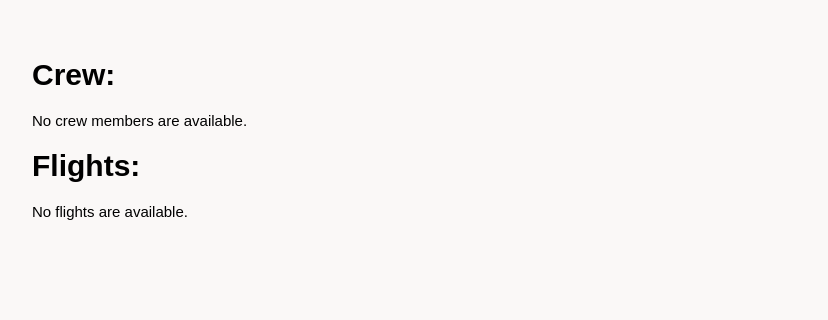
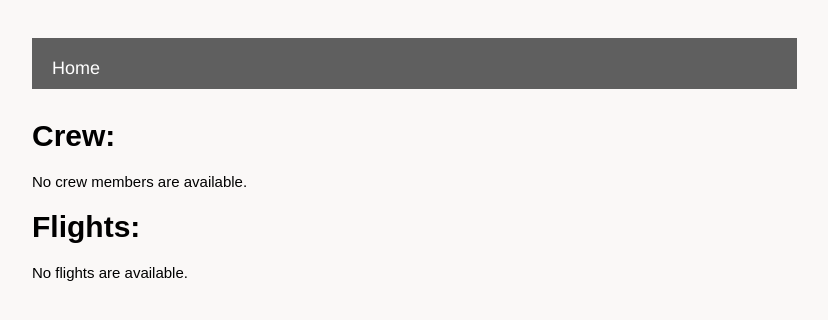
Before and after one commit to temujin-lampasa/MagisAir, a Django app: page /crew_assignments/ in a window 1280 px wide. Shown: the top 320 px of the page, without its empty margins (6-834 px from the left). Run offline with Django 3.2, Linux system fonts and the light colour scheme.

Commit message:
Add navbar to crew_assignment

```diff
--- a/src/passenger_view/static/passenger_view/style.css
+++ b/src/passenger_view/static/passenger_view/style.css
@@ -36,13 +36,22 @@ td {
 }
 
 /* NAVBAR */
-ul {
+
+#passenger_navbar {
   margin:auto;
   list-style-type: none;
   padding: 20 0 10 0;
   background-color: #5F5F5F;
   width: 765px;
   /* border:1px solid black; */
+}
+
+#crew_assign_navbar {
+  margin: 0 0 30px 0;
+  list-style-type: none;
+  padding: 20 0 10 0;
+  background-color: #5F5F5F;
+  width: 765px;
 }
 
 li {
--- a/src/templates/crew_assign_base.html
+++ b/src/templates/crew_assign_base.html
@@ -6,6 +6,7 @@
 </head>
 <body>
   <div id="crew_assign_block">
+    {% include 'crew_assign_navbar.html'%}
     {% block content %}
     {% endblock %}
   </div>
--- /dev/null
+++ b/src/templates/crew_assign_navbar.html
@@ -0,0 +1,3 @@
+<ul id="crew_assign_navbar">
+  <li> <a href='/crew_assignments/'> Home </a> </li>
+</ul>
--- a/src/templates/navbar.html
+++ b/src/templates/navbar.html
@@ -1,4 +1,4 @@
-<ul>
+<ul id="passenger_navbar">
   <li> <a href='/passenger_view/'> Find Flights </a> </li>
   <li> <a href='/passenger_view/pass_info'> Passenger Information </a> </li>
   <li> <a href='/passenger_view/addons/'> Addons </a> </li>
```
